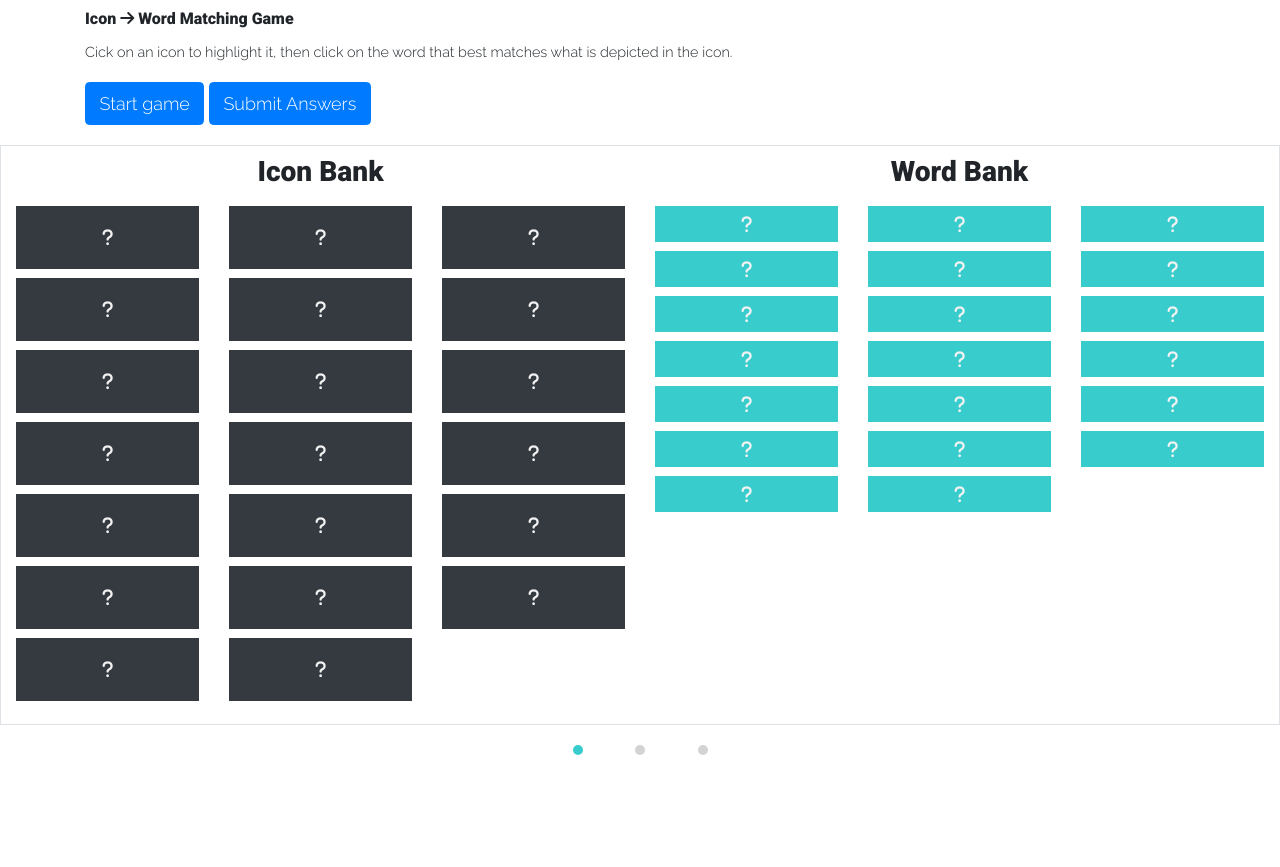
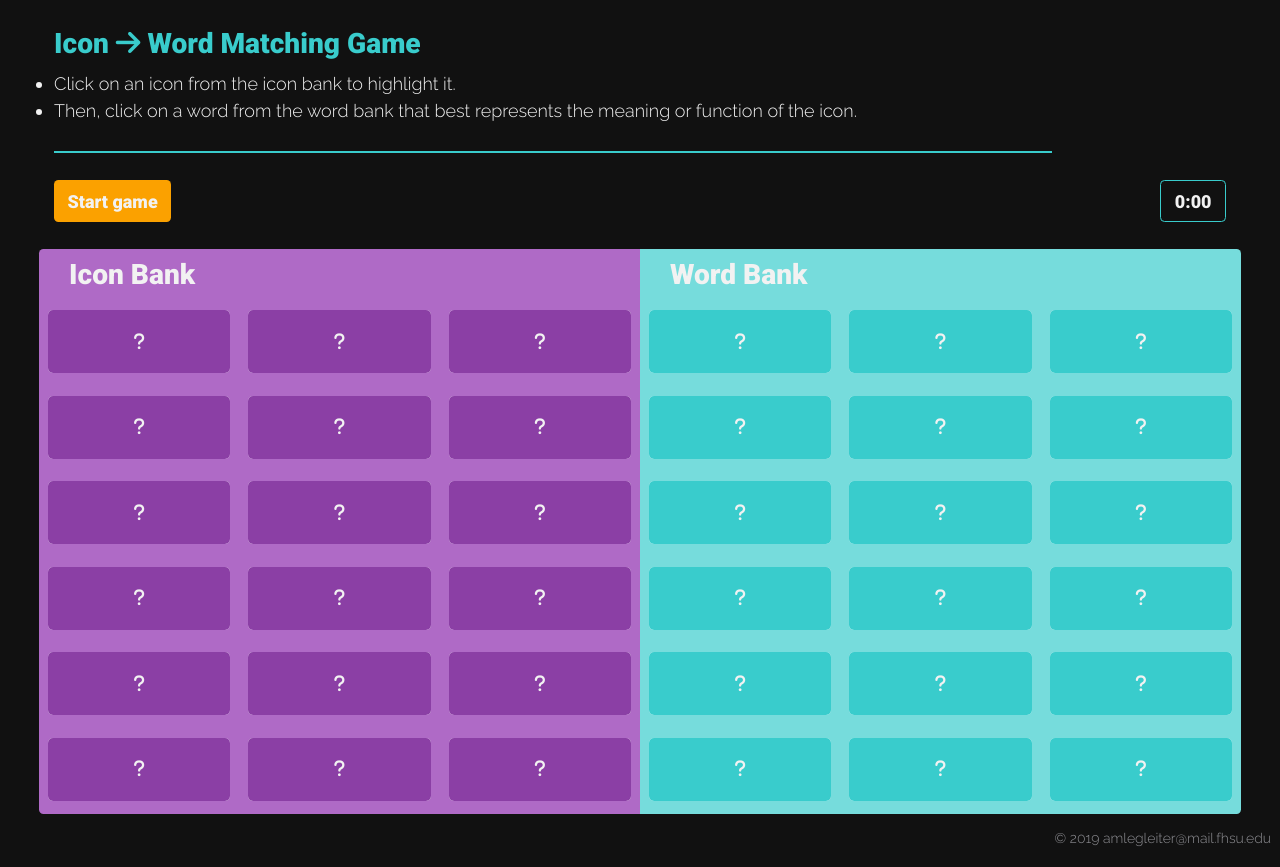
Before and after one commit to littleapple27/icon-match-game, a PHP site: page /game.html in a window 1280 px wide. Before the commit the page ends 755 px from the top, so only its background shows below. Run offline with PHP 8.4, Linux system fonts and the light colour scheme; style sheets or scripts are compiled from the project's sources; some libraries are stand-ins or nearby versions.

Commit message:
Recent changes (not reviewed by NC prior to feedback)

```diff
--- a/css/cardflip.min.css
+++ b/css/cardflip.min.css
@@ -1 +1 @@
-.card-flip>div{backface-visibility:hidden;-webkit-backface-visibility:hidden;-moz-backface-visibility:hidden;-o-backface-visibility:hidden;backface-visibility:hidden;transition:transform 300ms;transition-timing-function:linear;width:100%;height:100%;margin:0;display:flex}.card-front{transform:rotateY(0deg)}.card-back{transform:rotateY(180deg);position:absolute;top:0}.card-front-flip{transform:rotateY(-180deg)}.card-back-flip{transform:rotateY(0deg)}.card{width:100%;height:100%}
+.card-flip>div{backface-visibility:hidden;-webkit-backface-visibility:hidden;-moz-backface-visibility:hidden;-o-backface-visibility:hidden;backface-visibility:hidden;transition:transform 300ms;transition-timing-function:linear;width:100%;height:100%;margin:0;display:flex;border-radius:5px}.card-front{transform:rotateY(0deg)}.card-back{transform:rotateY(180deg);position:absolute;top:0;font-family:'Raleway', sans-serif}.card-front-flip{transform:rotateY(-180deg)}.card-back-flip{transform:rotateY(0deg)}.card{width:100%;height:3.5rem;border-radius:5px}#back-text-size{font-size:.85rem}#back-icon-size{font-size:2rem}.card-back>i{font-size:.85rem}.card-body{border-radius:5px}
--- a/css/cardflip.scss
+++ b/css/cardflip.scss
@@ -14,6 +14,7 @@ flip card
   height: 100%;
   margin: 0;
   display: flex;
+  border-radius: 5px;
 }
 
 .card-front {
@@ -24,6 +25,7 @@ flip card
   transform: rotateY(180deg);
   position: absolute;
   top: 0;
+  font-family: 'Raleway', sans-serif;
 }
 
 .card-front-flip {
@@ -35,6 +37,23 @@ flip card
 }
 
 .card {
-	width: 100%;
-	height: 100%;
+  width: 100%;
+  height: 3.5rem;
+  border-radius: 5px;
 }
+
+#back-text-size {
+  font-size: .85rem;
+}
+
+#back-icon-size {
+  font-size: 2rem;
+}
+
+.card-back > i {
+  font-size: .85rem;
+}
+
+.card-body {
+  border-radius: 5px;
+}
--- a/css/custom.scss
+++ b/css/custom.scss
@@ -23,6 +23,15 @@ $grey: #909095;
 .bg-lt-white {
 	background-color: rgba(255, 255, 255, 0.1);
 }
+
+.bg-lt-purple {
+	background-color: #af6ac6;
+}
+
+.bg-lt-teal {
+	background-color:#76dcdc;
+}
+
 
 .bg-black {
 	background-color: $black;
@@ -107,6 +116,31 @@ $grey: #909095;
 .show > .btn-outline-teal.dropdown-toggle:focus {
   box-shadow: 0 0 0 0.2rem rgba(57, 204, 204, 0.5);
 }
+
+.btn-orange {
+	font-family: 'Roboto', sans-serif!important;
+	background-color: $orange!important;
+	border: 0;
+	color: $white;
+}
+
+.btn-orange:hover {
+	font-family: 'Roboto', sans-serif!important;
+	background-color: rgba(251, 161, 0, 0.75)!important;
+	border: 0;
+	color: $white!important;
+}
+
+
+.outline-teal {
+  color: $teal;
+  font-family: 'Roboto', sans-serif;
+  border-color: $teal;
+}
+
+
+
+
 
 a:hover {
 	font-family: 'Raleway', sans-serif;
@@ -200,7 +234,7 @@ p {
 }
 
 .card-body {
-	font-family: 'Roboto', sans-serif!important;
+	font-family: 'Raleway', sans-serif!important;
 }
 
 .p-m-svg {
@@ -288,12 +322,6 @@ p {
 	}
 
 
-.card-start {
-	color: $teal;
-	background-color:$teal;
+.container-game {
+	padding: 0 3rem;
 }
-
-.card-end {
-	color: $teal;
-	background-color: $white;
-}
--- a/game.html
+++ b/game.html
@@ -22,72 +22,78 @@
 
 </head>
 
-<body onload="loadGame()">
+<body class="bg-black" onload="loadGame()">
 
-	<main class="container mt-2" id="">
-		<h5>Icon <i class="fas fa-arrow-right"></i> Word Matching Game</h5>
-		<p><small>Cick on an icon to highlight it, then click on the word that best matches what is depicted in the icon.</small></p>
+	<main class="container-fluid px-5 py-4 mb-0 text-white" id="">
+		<h3 class="text-teal">Icon <i class="fas fa-arrow-right"></i> Word Matching Game</h3>
+		<ul class="">
+			<li>Click on an icon from the icon bank to highlight it.</li>
+			<li>Then, click on a word from the word bank that best represents the meaning or function of the icon.</li>
+		</ul>
+
+
+		<hr class="my-4 hr-style">
 
 		<div class="row">
-			<div class="col-12 text-left">
-				<button class="btn btn-primary" id="startBtn" onclick="startGame();">Start game</button>
-				<button class="btn btn-primary btn-toggle" onclick="">Submit Answers</button>
+			<div class="col-12 text-left d-flex">
+				<button class="btn btn-orange mr-2" id="startBtn" onclick="startGame();">Start game</button>
+				<span class="btn outline-teal text-white ml-auto">0:00</span>
 			</div>
 		</div>
 		</main>
 
 		<!-- MultiStep Form -->
-<section class="container-fluid">
-		<form id="msform" method="post" action="">
+<section class="container-game" id="">
+		<!-- <form id="msform" method="post" action=""> ***removed: ask NC question about form****
+			<fieldset class="fieldset px-2"> -->
 
-			<fieldset class="fieldset">
+				<div class="row">
+					<!---Inner Row--->
+					<div class="col-6 mb-1 bg-lt-purple rounded-left" id="icon-bank">
+						<!---Outer Column--->
+						<h3 class="col-12 pt-2 text-white">Icon Bank</h3>
+						<div class="row" id="deck1">
 
-				<div class="row border">
-					<!---Outer Row--->
-
-
-					<div class="col-6 mb-1 bg-lt-white">
-						<!---Outer Column--->
-						<h3 class="col-12 pt-2">Icon Bank</h3>
-						<div class="row py-2 align-items-center" id="deck1">
-
-							<!-- REMOVE ONCE FINAL
-								<div class="col-lg-4 col-sm-4 mb-2"><div class="card card-flip"><div class="card-front text-white bg-dark"><div class="card-body"><i class="fa fa-question fa-2x float-middle"></i></div></div><div class="card-back bg-white"><div class="card-body border"><i class="fas ' + deck1[i]+' fa-2x float-middle"></i></div></div></div></div> -->
+							<!-- This <div>  is in JS code -->
 
 
 						</div><!---Inner Deck Row--->
-					</div><!---Outer Column--->
+					</div><!---Inner Column--->
 
+					<div class="col-6 mb-1 bg-lt-teal rounded-right" id="word-bank">
+						<!---Outer Column--->
+						<h3 class="col-12 pt-2 text-white">Word Bank</h3>
+						<div class="row" id="deck2">
 
-					<div class="col-6 mb-1 bg-lt-white">
-						<!---Outer Column--->
-						<h3 class="col-12 pt-2">Word Bank</h3>
-						<div class="row py-2 align-items-center" id="deck2">
+									<!-- This <div>  is in JS code -->
+						</div>
 
-									<!-- REMOVE ONCE FINAL
-								<div class="col-lg-4 col-sm-6 mb-2"><div class="card card-flip"><div class="card-front text-white bg-teal"><div class="card-body"><i class="fa fa-question fa-2x float-middle"></i></div></div><div class="card-back bg-white"><div class="card-body border">' +deck2[i] +'</div></div></div></div> -->
+					</div>	<!---end of game wrapper--->
+				</div><!---end of outer row--->
 
 
 
-						</div>
-					</div>
-
-				</div>
-
-			</fieldset>
-
-		</form>
+			<!-- </fieldset> ***removed: ask NC question about form****
+		</form> -->
 
 
-		<!-- progressbar -->
-		<ul class="d-flex flex-row justify-content-center" id="progressbar">
+		<!-- progressbar *** THIS WAS FORM FIELDSET PROGRESS BAR TO SHOW PROGRESS IN ORIGINAL GAME VERSION-->
+		<!-- <ul class="d-flex flex-row justify-content-center mb-0" id="progressbar">
 			<li class="active dot" id="dot"></li>
 			<li class="dot"></li>
 			<li class="dot"></li>
-		</ul> <!-- fieldsets -->
+		</ul>  --><!-- fieldsets -->
 
 
 	</section>
+
+		<footer class="container-fluid py-2 bg-black" id="">
+		<div class="row">
+			<div class="ml-auto col-md-8 d-flex flex-column justify-content-center px-2 mb-2">
+				<span class=" text-sm text-right text-grey m-0 ">
+					&copy; 2019 amlegleiter@mail.fhsu.edu</span>
+			</div>
+	</footer>
 
 	<script src="https://code.jquery.com/jquery-3.3.1.min.js"></script>
 	<script src="https://stackpath.bootstrapcdn.com/bootstrap/4.3.1/js/bootstrap.min.js">
--- a/js/game.js
+++ b/js/game.js
@@ -26,7 +26,7 @@
 		//var value=element.options[element.selectedIndex].value; REMOVE
 		//console.log(value);
 		/* Set value to 20 cards */
-		var value = 20;
+		var value = 18;
 		/* Initialize the board*/
 		initializeBoard();
 		/* Shuffle the deck with 52 cards */
@@ -43,8 +43,8 @@
 		/* Add the cards to the webpage */
 		for(i=0;i<value;i++){
 			/* Create the image elements*/
-			card1='<div class="col-lg-4 col-sm-4 mb-2"><div class="card card-flip"><div class="card-front text-white bg-dark"><div class="card-body py-3 px-0"><i class="fa fa-question fa-1x float-middle"></i></div></div><div class="card-back bg-white"><div class="card-body border py-3 px-0"><i class="fas ' + deck1[i]+' fa-2x float-middle"></i></div></div></div></div>';
-			card2='<div class="col-lg-4 col-sm-6 mb-2"><div class="card card-flip"><div class="card-front text-white bg-teal"><div class="card-body py-1 px-0"><i class="fa fa-question fa-1x float-middle"></i></div></div><div class="card-back bg-white"><div class="card-body border py-1 px-0">' +deck2[i] +'</div></div></div></div>';
+			card1='<div class="col-md-4 col-6 p-2 mb-1"><div class="card card-flip"><div class="card-front text-white bg-purple"><div class="card-body p-0 d-flex align-items-center justify-content-center"><i class="fa fa-question fa-1x float-middle"></i></div></div><div class="card-back bg-white"><div class="card-body border p-0 d-flex align-items-center justify-content-center" id="back-icon-size"><i class="fas ' + deck1[i]+'  float-middle"></i></div></div></div></div>';
+			card2='<div class="col-md-4 col-6 p-2 mb-1"><div class="card card-flip"><div class="card-front text-white bg-teal"><div class="card-body p-0 d-flex align-items-center justify-content-center"><i class="fa fa-question fa-1x float-middle"></i></div></div><div class="card-back bg-white"><div class="card-body border p-0 d-flex align-items-center justify-content-center" id="back-text-size">' +deck2[i] +'</div></div></div></div>';
 			/*Add images to the 2 decks */
 			deck1div.innerHTML+=card1;
 			deck2div.innerHTML+=card2;
@@ -70,6 +70,8 @@
 	function startGame(){
   		$('.card-front').addClass('card-front-flip').removeClass('.card-front');
 		$('.card-back').addClass('card-back-flip').removeClass('.card-back');
+		$('#icon-bank').addClass('bg-purple').removeClass('.bg-lt-purple');
+		$('#word-bank').addClass('bg-teal').removeClass('.bg-lt-teal');
 		//$('#startBtn').html("Start Over");
 	};
 
```
Also changed, not shown: css/cardflip.css (+27 -17 lines), css/custom.css (+31 -9 lines), css/custom.min.css.
